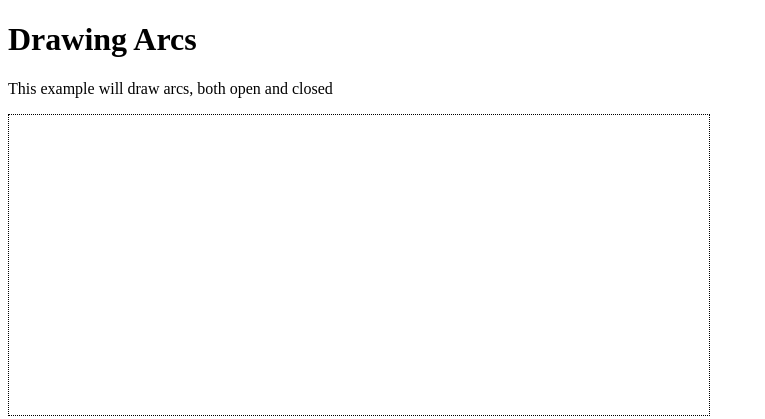
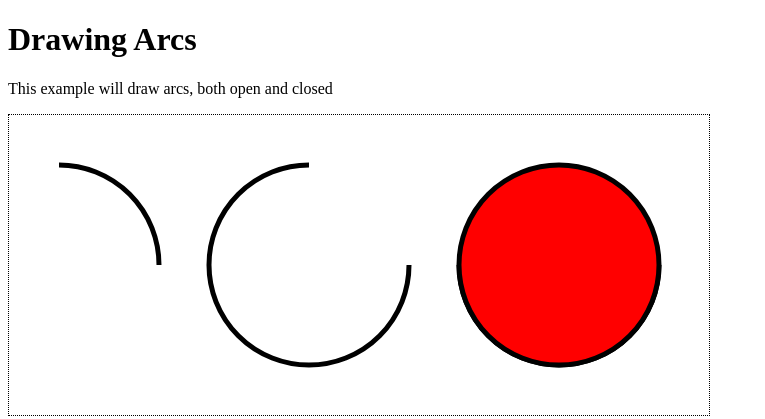
Before and after one commit to emosa/WIA, a plain HTML site: page HTML5 Canvas/1-Starting/5-Drawing-Arcs.htm in a window 1280 px wide. Shown: the whole page, without its empty margins (0-765 px from the left). Drawn offline with Linux system fonts and the light colour scheme.

Commit message:
Drawing Arcs
Follow along video

```diff
--- a/HTML5 Canvas/1-Starting/5-Drawing-Arcs.htm
+++ b/HTML5 Canvas/1-Starting/5-Drawing-Arcs.htm
@@ -14,7 +14,41 @@
 					var ctx = theCanvas.getContext("2d");
 					if (ctx) {
 
+						ctx.strokestyle= 'blue';
+						ctx.fillStyle = 'red';
+						ctx.lineWidth= 5;
 
+						//Stroke A Quater Arc
+
+						ctx.beginPath();
+						//arc (x, y, r, Sa, Ea, Clockwise or counter);
+						ctx.arc(50, 150, 100, 1.5 * Math.PI, 2*Math.PI);
+
+						ctx.stroke();
+						//stroke a 3/4 arc
+
+						ctx.beginPath();
+						ctx.arc(300, 150, 100, 0, 1.5*Math.PI, false);
+						ctx.stroke();
+
+
+						//full circle
+						var degrees = 360;
+						var radians = (degrees/180)*Math.PI;
+
+						ctx.beginPath();
+						ctx.arc(550, 150, 100, 0, radians);
+						ctx.fill();
+						ctx.stroke();
+
+						//half circle
+						var degrees = 180;
+						var radians = (degrees/180)*Math.PI;
+
+						ctx.beginPath();
+						ctx.arc(550, 150, 100, 0, radians);
+						ctx.fill();
+						ctx.stroke();
 
 					}
 				}
```
